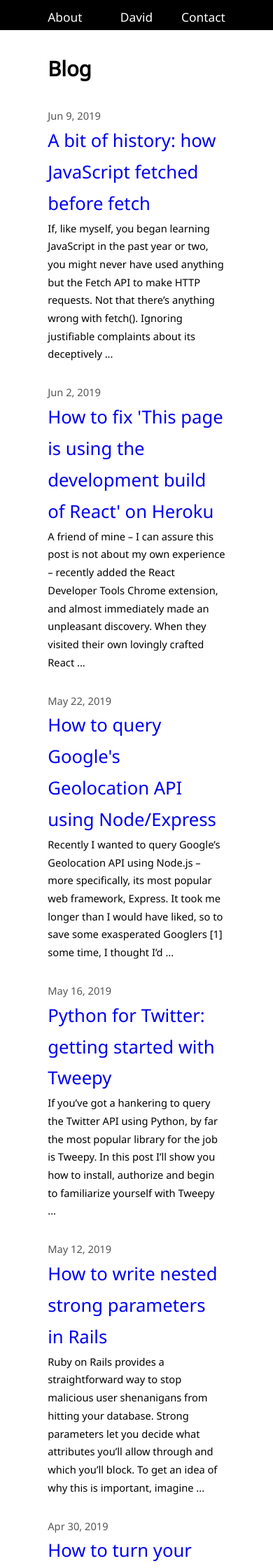
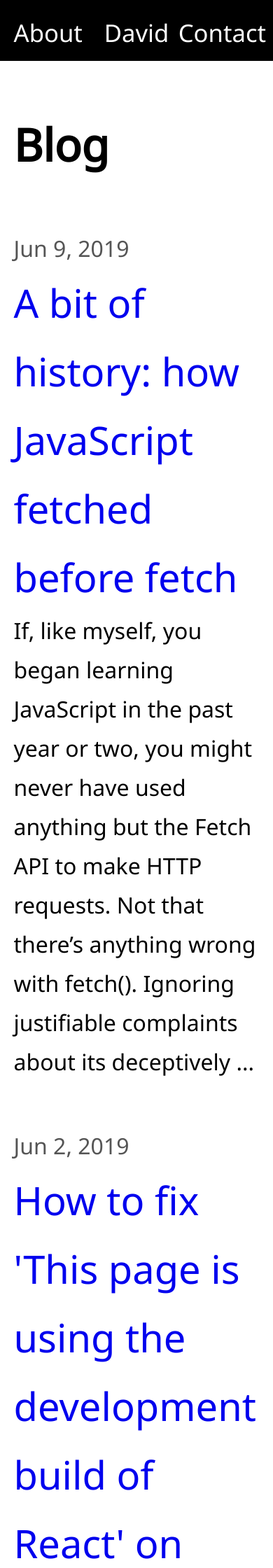
Before and after one commit to davidfloyd91/davidfloyd91.github.io, a Jekyll site: the page built from index.md, in a window 390 px wide. Shown: the top 2240 px of the page at 70% size. Built offline with Jekyll 4.4.1, drawn with Linux system fonts in a browser that asks for light colours.

Commit message:
responsive css

```diff
--- a/assets/css/custom.css
+++ b/assets/css/custom.css
@@ -3,14 +3,33 @@
 
 @import url('https://fonts.googleapis.com/css?family=Noto+Sans');
 
-@media (max-width: 800px) {
-  .container {
+@media only screen and (max-width: 650px) {
+  #container {
     width: 90%;
+  }
+}
+
+@media only screen and (max-width: 650px) {
+  nav {
+    width: 90% !important;
+  }
+}
+
+@media only screen and (max-width: 499px) {
+  #container {
     font-size: 200%;
   }
+}
 
+@media only screen and (max-width: 499px) {
+  .header-div {
+    font-size: 200%;
+  }
+}
+
+@media only screen and (max-width: 499px) {
   .header {
-    font-size: 250%;
+    height: 5em !important;
   }
 }
 
```
